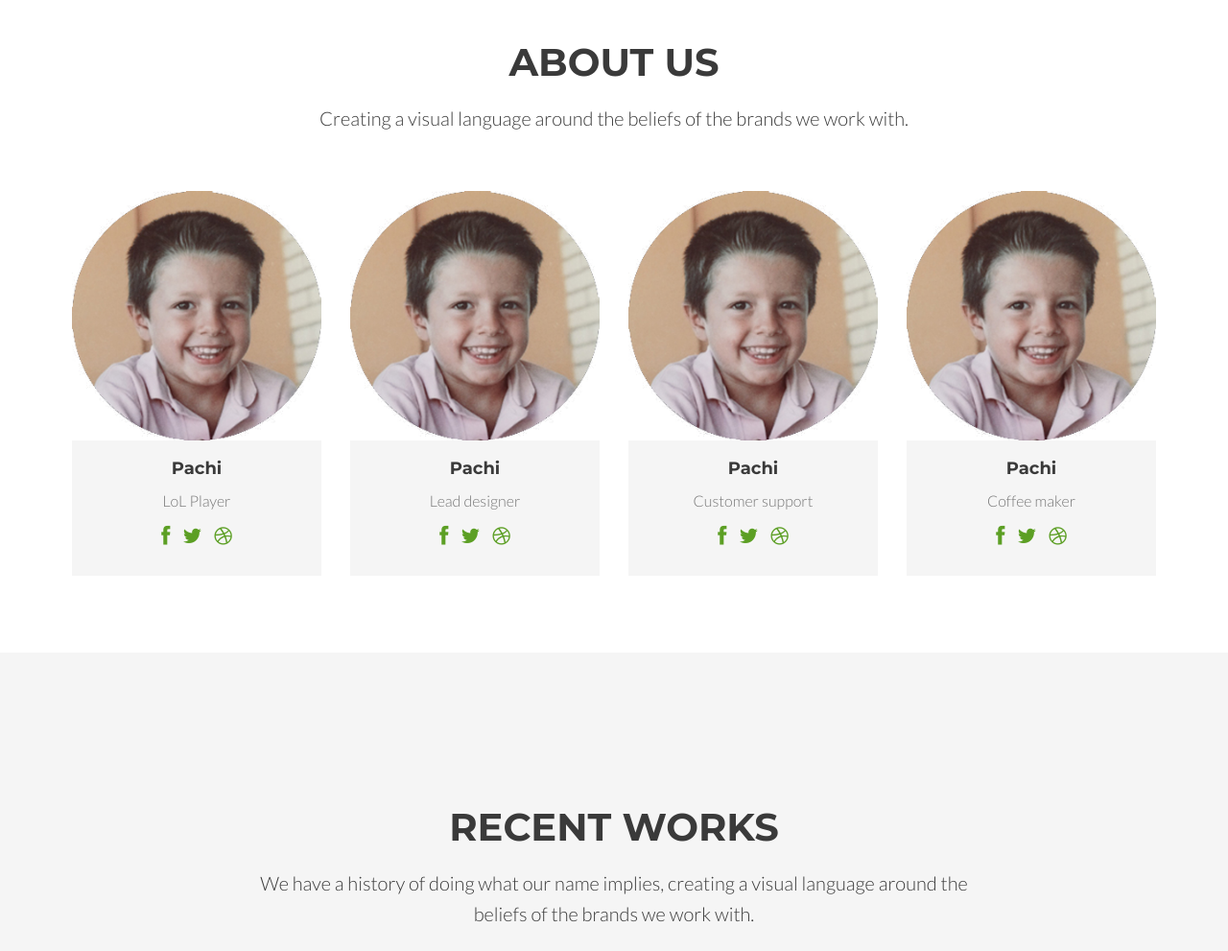
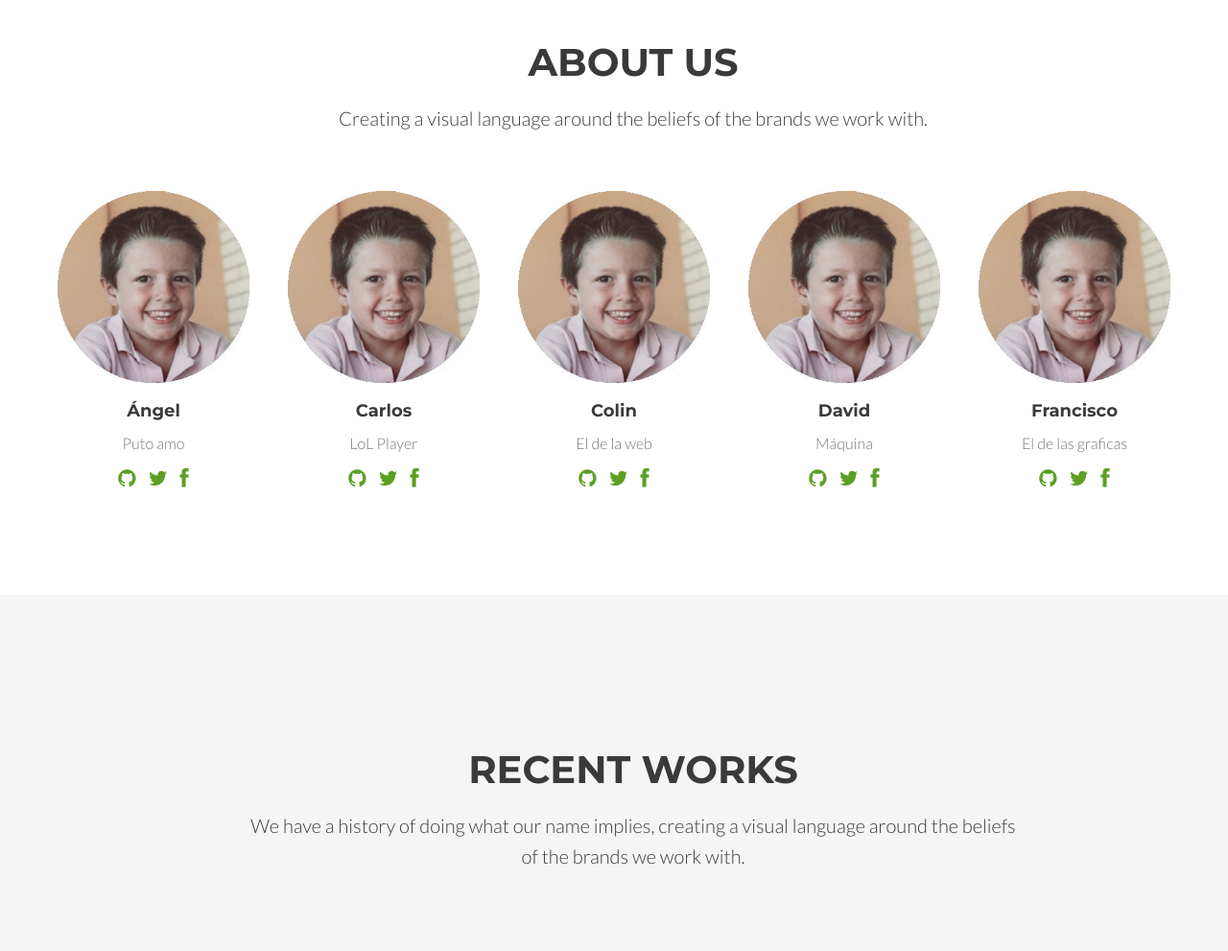
Before and after one commit to NotoriousBigData/NotoriousBigData.github.io, a plain HTML site: page index.html in a window 1280 px wide. Shown: the part 1077-2068 px from the top of the page at 96% size. Drawn offline with Linux system fonts and the light colour scheme; some packages are replaced by stand-ins of ours.

Commit message:
actualizando cosas

```diff
--- a/assets/css/style.css
+++ b/assets/css/style.css
@@ -332,7 +332,7 @@ section#intro  {
   position: relative;
   left: -50%;
 font-size: 48px;
-  color: #fff;
+  color: #000;
   line-height: 1.1em;
 
 }
@@ -346,7 +346,7 @@ font-size: 48px;
 3. Section: About
 ======================================== */
 .team-box {
-	background: #f5f5f5;
+	background: #fff;
 	padding-bottom: 20px;
 }
 
@@ -1157,7 +1157,7 @@ a.socialIcon:hover, .socialHoverClass {
 		left:0;
 		text-align: center;
 		font-size: 22px;
-		color: #fff;
+		color: #000;
 		top: 30%;
 		line-height: 1.1em;
 	}
--- a/index.html
+++ b/index.html
@@ -61,7 +61,7 @@
   <section id="intro">
     <ul id="slippry-slider">
       <li>
-        <a href="#slide1"><img src="assets/img/slide/1.jpg" alt="Welcome to NBD Delays !"></a>
+        <a href="#slide1"><img src="assets/img/slide/1.jpg"  alt="Welcome to NBD Delays !"></a>
       </li>
       <li>
         <a href="#slide2"><img src="assets/img/slide/2.jpg"  alt="This is an awesome study of airport's delays"></a>
@@ -88,66 +88,85 @@
         </div>
       </div>
       <div class="row">
-        <div class="col-md-3">
+        <div class="col-md-2">
           <div class="team-box">
             <img src="assets/img/dummies/team5.jpg" alt="" class="img-responsive" />
             <div class="roles">
-              <h5><strong>Pachi</strong></h5>
+              <h5><strong>Ángel</strong></h5>
               <p>
-                LoL Player
+                Puto amo
               </p>
               <ul class="social-profile">
-                <li><a href="#"><i class="fa fa-facebook fa-lg"></i></a></li>
-                <li><a href="#"><i class="fa fa-twitter fa-lg"></i></a></li>
-                <li><a href="#"><i class="fa fa-dribbble fa-lg"></i></a></li>
+				<li><a href="https://github.com/SkinnyRome"><i class="fa fa-github fa-lg"></i></a></li>
+				<li><a href="https://twitter.com/Romero_erreape"><i class="fa fa-twitter fa-lg"></i></a></li>
+                <li><a href="https://www.facebook.com/profile.php?id=100001394843145"><i class="fa fa-facebook fa-lg"></i></a></li>
               </ul>
             </div>
           </div>
         </div>
-        <div class="col-md-3">
+
+
+        <div class="col-md-2">
           <div class="team-box">
             <img src="assets/img/dummies/team5.jpg" alt="" class="img-responsive" />
             <div class="roles">
-              <h5><strong>Pachi</strong></h5>
+              <h5><strong>Carlos</strong></h5>
               <p>
-                Lead designer
+               LoL Player
               </p>
               <ul class="social-profile">
-                <li><a href="#"><i class="fa fa-facebook fa-lg"></i></a></li>
-                <li><a href="#"><i class="fa fa-twitter fa-lg"></i></a></li>
-                <li><a href="#"><i class="fa fa-dribbble fa-lg"></i></a></li>
+                <li><a href="https://github.com/pachimorfo"><i class="fa fa-github fa-lg"></i></a></li>
+				<li><a href="https://twitter.com/MrPachi10"><i class="fa fa-twitter fa-lg"></i></a></li>
+                <li><a href="https://www.facebook.com/carlos.sanchezbouza.5"><i class="fa fa-facebook fa-lg"></i></a></li>
               </ul>
             </div>
           </div>
         </div>
-        <div class="col-md-3">
+
+        <div class="col-md-2">
           <div class="team-box">
             <img src="assets/img/dummies/team5.jpg" alt="" class="img-responsive" />
             <div class="roles">
-              <h5><strong>Pachi</strong></h5>
+              <h5><strong>Colin</strong></h5>
               <p>
-                Customer support
+                El de la web
               </p>
               <ul class="social-profile">
-                <li><a href="#"><i class="fa fa-facebook fa-lg"></i></a></li>
-                <li><a href="#"><i class="fa fa-twitter fa-lg"></i></a></li>
-                <li><a href="#"><i class="fa fa-dribbble fa-lg"></i></a></li>
+                <li><a href="https://github.com/ColinCop"><i class="fa fa-github fa-lg"></i></a></li>
+				<li><a href="https://twitter.com/Cooper_right"><i class="fa fa-twitter fa-lg"></i></a></li>
+                <li><a href="https://www.facebook.com/colin.cop"><i class="fa fa-facebook fa-lg"></i></a></li>
               </ul>
             </div>
           </div>
         </div>
-        <div class="col-md-3">
+          <div class="col-md-2">
           <div class="team-box">
             <img src="assets/img/dummies/team5.jpg" alt="" class="img-responsive" />
             <div class="roles">
-              <h5><strong>Pachi</strong></h5>
+              <h5><strong>David</strong></h5>
               <p>
-                Coffee maker
+                Máquina
               </p>
               <ul class="social-profile">
-                <li><a href="#"><i class="fa fa-facebook fa-lg"></i></a></li>
-                <li><a href="#"><i class="fa fa-twitter fa-lg"></i></a></li>
-                <li><a href="#"><i class="fa fa-dribbble fa-lg"></i></a></li>
+                <li><a href="https://github.com/DavidCogolludo"><i class="fa fa-github fa-lg"></i></a></li>
+				<li><a href="https://twitter.com/DavidPerez_30"><i class="fa fa-twitter fa-lg"></i></a></li>
+                <li><a href="https://www.facebook.com/profile.php?id=100000414692023"><i class="fa fa-facebook fa-lg"></i></a></li>
+              </ul>
+            </div>
+          </div>
+        </div>
+        <div class="col-md-2">
+          <div class="team-box">
+            <img src="assets/img/dummies/team5.jpg" alt="" class="img-responsive" />
+            <div class="roles">
+              <h5><strong>Francisco</strong></h5>
+              <p>
+                El de las graficas
+              </p>
+              <ul class="social-profile">
+               <li><a href="https://github.com/franlbc97"><i class="fa fa-github fa-lg"></i></a></li>
+				<li><a href="https://twitter.com/Franorris"><i class="fa fa-twitter fa-lg"></i></a></li>
+                <li><a href="https://www.facebook.com/franciscosolano.lopezbledadecastro"><i class="fa fa-facebook fa-lg"></i></a></li>
               </ul>
             </div>
           </div>
@@ -256,7 +275,7 @@
           <p>View from google map</p>
           <!-- map -->
           <div id="section-map" class="clearfix">
-            <div id="google-map" data-latitude="40.713732" data-longitude="-74.0092704"></div>
+            <div id="google-map" data-latitude="40.4527936" data-longitude="-3.7335803"></div>
           </div>
         </div>
       </div>
@@ -315,7 +334,7 @@
   <script src="assets/js/masonry.pkgd.min.js"></script>
   <script src="assets/js/imagesloaded.js"></script>
   <script src="assets/js/jquery.nicescroll.min.js"></script>
-  <script src="https://maps.googleapis.com/maps/api/js?key=AIzaSyD8HeI8o-c1NppZA-92oYlXakhDPYR7XMY"></script>
+  <script src="https://maps.googleapis.com/maps/api/js?key=AIzaSyAtCUtP29O5Ug5wfVz6f1927_xqoAuwnwg"></script>
   <script src="assets/js/AnimOnScroll.js"></script>
   <script>
     new AnimOnScroll(document.getElementById('grid'), {
```
Also changed, not shown: assets/css/bootstrap.css, 1 other file.
